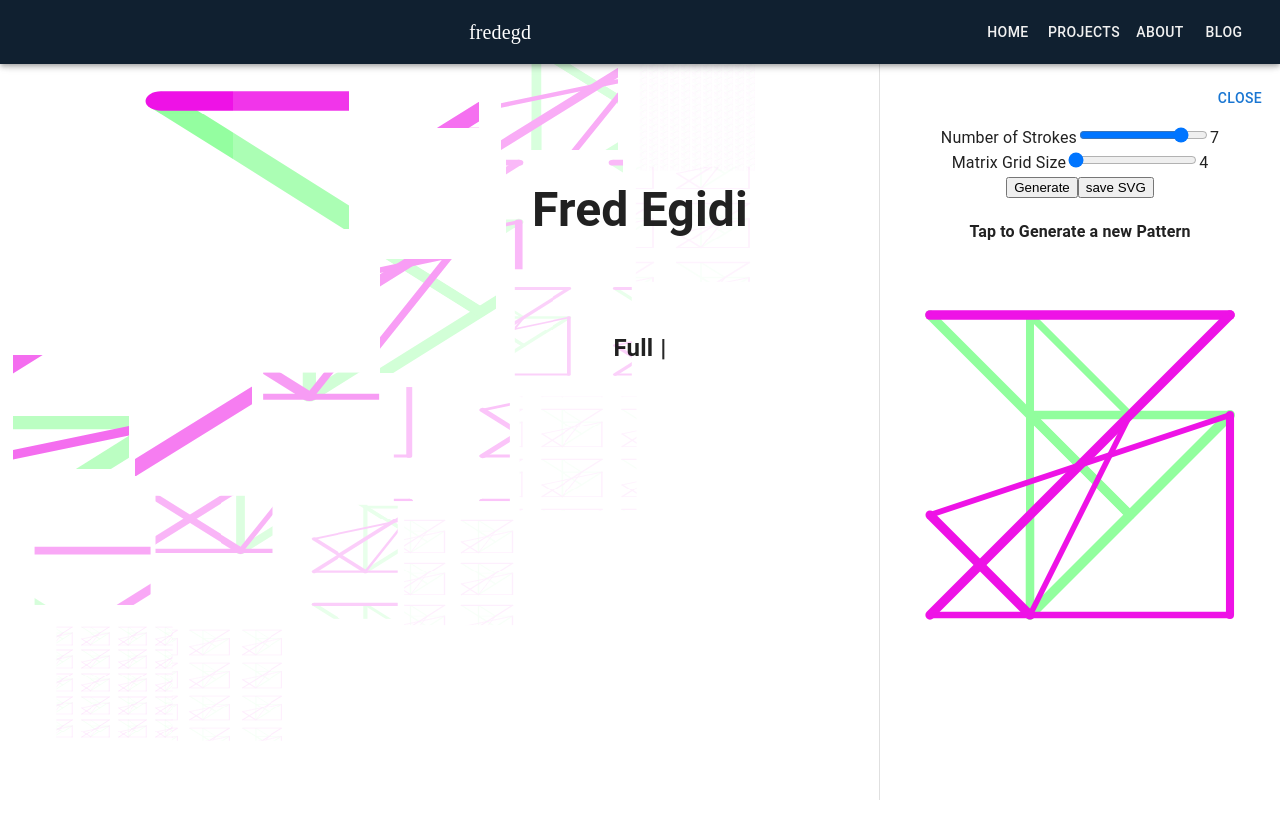
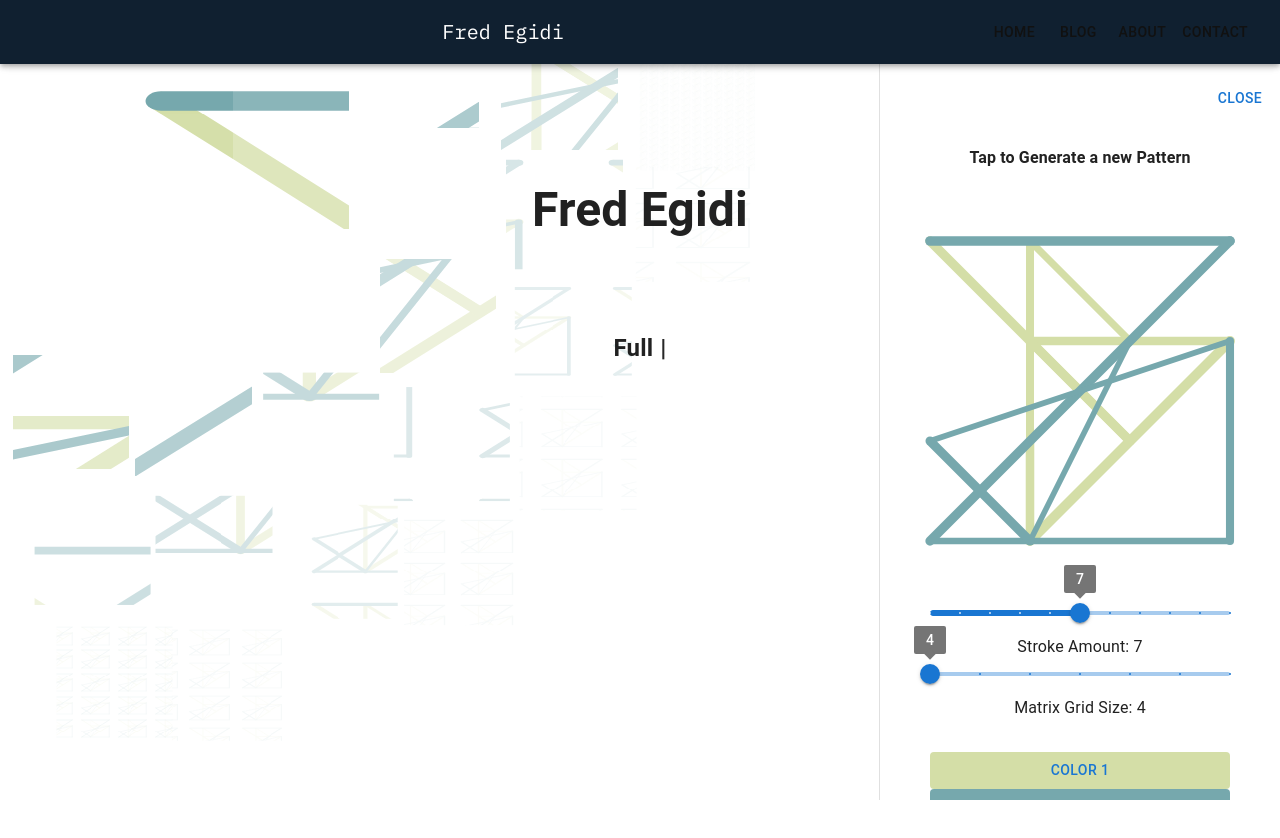
Before and after one commit to fredegd/Digital-Garden, a React (Vite) app in the folder client/: page / in a window 1280 px wide. Both pictures are taken after a click on the button "CHANGE BACKGROUND". Shown: the top 838 px of the page. Built offline with nearby package versions, Linux system fonts and the light colour scheme.

Commit message:
update: navbar, Aw Buttons, style

```diff
--- a/client/src/components/Artwork.jsx
+++ b/client/src/components/Artwork.jsx
@@ -1,9 +1,23 @@
 import React, { useEffect, useRef, useState } from "react";
 import p5 from "p5";
-
+import Button from "@mui/material/Button";
+import Slider from "@mui/material/Slider";
+import Box from "@mui/material/Box";
+import Typography from "@mui/material/Typography";
 function Artwork({ bgImage, setBgImage }) {
   const canvasRef = useRef(null);
   const p5CanvasRef = useRef(null); // Declare p5CanvasRef here
+
+  const getRandomHexColor = () => {
+    const hexChars = "0123456789abcdef";
+    let color = "#";
+    for (let i = 0; i < 6; i++) {
+      const randomIndex = Math.floor(Math.random() * hexChars.length);
+      color += hexChars[randomIndex];
+    }
+    return color;
+  };
+
   // Initial gridSize
   const [gridSize, setGridSize] = useState(
     localStorage.getItem("gridSize")
@@ -15,6 +29,17 @@ function Artwork({ bgImage, setBgImage }) {
     localStorage.getItem("numStrokes")
       ? parseInt(localStorage.getItem("numStrokes"))
       : 7
+  );
+
+  const [color1, setColor1] = useState(
+    localStorage.getItem("col1")
+      ? localStorage.getItem("col1")
+      : getRandomHexColor()
+  );
+  const [color2, setColor2] = useState(
+    localStorage.getItem("col2")
+      ? localStorage.getItem("col2")
+      : getRandomHexColor()
   );
 
   useEffect(() => {
@@ -30,7 +55,6 @@ function Artwork({ bgImage, setBgImage }) {
           "image/svg+xml"
         );
         const svgLines = svgElement.querySelectorAll("line");
-        console.log(svgLines);
         // Loop through each line in the SVG and draw it onto the canvas
         svgLines.forEach((line) => {
           const x1 = parseFloat(line.getAttribute("x1"));
@@ -55,7 +79,6 @@ function Artwork({ bgImage, setBgImage }) {
         const pointSize = p.width / gridSize;
 
         for (let i = 0; i < 2; i++) {
-          const [color1, color2] = getRandomHexColors();
           const col = i % 2 === 0 ? color1 : color2;
 
           let startIndex = Math.floor(p.random(gridSize ** 2));
@@ -110,12 +133,11 @@ function Artwork({ bgImage, setBgImage }) {
     return () => {
       p5Canvas.remove();
     };
-  }, [gridSize, numStrokes, bgImage]);
+  }, [gridSize, numStrokes, bgImage, color1, color2]);
 
   //if no bgImage in local storage, draw once and store on local storage
   useEffect(() => {
     const svgData = localStorage.getItem("svgData");
-    console.log(svgData);
 
     if (svgData) {
       setBgImage(svgData);
@@ -125,25 +147,16 @@ function Artwork({ bgImage, setBgImage }) {
     }
   }, []);
 
-  const getRandomHexColors = () => {
-    const hexChars = "0123456789abcdef";
-    const getRandomHexColor = () => {
-      let color = "#";
-      for (let i = 0; i < 6; i++) {
-        const randomIndex = Math.floor(Math.random() * hexChars.length);
-        color += hexChars[randomIndex];
-      }
-      return color;
-    };
+  const handleColor1Change = () => {
+    const newColor = getRandomHexColor();
+    setColor1(newColor);
+    localStorage.setItem("col1", newColor); // Save col1
+  };
 
-    let color1, color2;
-
-    do {
-      color1 = getRandomHexColor();
-      color2 = getRandomHexColor();
-    } while (color1 === color2); // Ensure color2 is different from color1
-
-    return [color1, color2];
+  const handleColor2Change = () => {
+    const newColor = getRandomHexColor();
+    setColor2(newColor);
+    localStorage.setItem("col2", newColor); // Save col2
   };
 
   const saveSVGLocally = (svgData) => {
@@ -152,6 +165,8 @@ function Artwork({ bgImage, setBgImage }) {
       localStorage.setItem("svgData", svgData);
       localStorage.setItem("gridSize", gridSize); // Save gridSize
       localStorage.setItem("numStrokes", numStrokes); // Save numStrokes
+      localStorage.setItem("col1", color1); // Save col1
+      localStorage.setItem("col2", color2); // Save col2
       console.log("SVG data saved locally.");
     } catch (error) {
       console.error("Error while saving SVG data locally:", error);
@@ -166,14 +181,12 @@ function Artwork({ bgImage, setBgImage }) {
   };
 
   const handleGridSizeChange = (event, newValue) => {
-    console.log(event);
     localStorage.setItem("gridSize", newValue); // Save gridSize
 
     setGridSize(newValue);
   };
 
   const handleNumStrokesChange = (event, newValue) => {
-    console.log(event);
     localStorage.setItem("numStrokes", newValue); // Save numStrokes
 
     setNumStrokes(newValue);
@@ -181,60 +194,90 @@ function Artwork({ bgImage, setBgImage }) {
 
   const handleHardSave = () => {
     if (p5CanvasRef.current) {
-      const svgData = localStorage.getItem('svgData');
+      const svgData = localStorage.getItem("svgData");
       if (!svgData) {
-        console.error('SVG data not found in local storage.');
+        console.error("SVG data not found in local storage.");
         return;
       }
 
       // Create a Blob from the stored SVG data
-      const blob = new Blob([svgData], { type: 'image/svg+xml' });
+      const blob = new Blob([svgData], { type: "image/svg+xml" });
 
       // Create a download link
-      const a = document.createElement('a');
+      const a = document.createElement("a");
       a.href = URL.createObjectURL(blob);
 
       // Set the file name for the download
-      a.download = 'stored_artwork.svg';
+      a.download = "stored_artwork.svg";
 
       // Programmatically trigger the download
       a.click();
     }
   };
 
+  return (
+    <div>
+      <Box
+        sx={{ display: "flex", flexDirection: "column", alignItems: "center" }}
+      >
+        <Box sx={{ width: 400 }}>
+          <div ref={canvasRef} onClick={handleDrawAndStore}>
+            <h4>Tap to Generate a new Pattern</h4>
+          </div>
+        </Box>
+        <Box sx={{ width: 300 }}>
+          <Slider
+            aria-label="numStrokes"
+            defaultValue={numStrokes}
+            valueLabelDisplay="on"
+            step={1}
+            marks
+            min={2}
+            max={12}
+            onChange={handleNumStrokesChange}
+          />
+          <Typography>Stroke Amount: {numStrokes}</Typography>
+        </Box>
 
+        <Box sx={{ width: 300 }}>
+          <Slider
+            aria-label="gridSize"
+            defaultValue={gridSize}
+            valueLabelDisplay="on"
+            step={1}
+            marks
+            min={4}
+            max={10}
+            onChange={handleGridSizeChange}
+          />
+          <Typography>Matrix Grid Size: {gridSize}</Typography>
+        </Box>
 
-  return (
-    <div >
+        <Box sx={{ width: 300, mt: "2rem" }}>
+          <Button
+            onClick={handleColor1Change}
+            style={{ background: `${color1}`, width: "300px" }}
+          >
+            Color 1
+          </Button>
 
-      <div>
-        <label>Number of Strokes</label>
-        <input
-          type="range"
-          min="2"
-          max="8"
-          step="1"
-          value={numStrokes}
-          onChange={(e) => handleNumStrokesChange(e, e.target.value)}
-        />
-        {numStrokes}
-      </div>
-      <div>
-        <label>Matrix Grid Size</label>
-        <input
-          type="range"
-          min="4"
-          max="10"
-          step="1"
-          value={gridSize}
-          onChange={(e) => handleGridSizeChange(e, e.target.value)}
-        />
-        {gridSize}
-      </div>
-      <button onClick={handleDrawAndStore}>Generate</button>
-      <button onClick={handleHardSave}>save SVG</button>
-      <h4>Tap to Generate a new Pattern</h4>
-      <div ref={canvasRef} onClick={handleDrawAndStore}></div>
+          <Button
+            onClick={handleColor2Change}
+            style={{ background: `${color2}`, width: "300px" }}
+          >
+            Color 2
+          </Button>
+        </Box>
+
+        <Box sx={{ width: 300, mt: "2rem" }}>
+          <Button onClick={handleDrawAndStore} style={{ width: "300px" }}>
+            Generate
+          </Button>
+          <Button onClick={handleHardSave} style={{ width: "300px" }}>
+            save SVG
+          </Button>
+        </Box>
+      </Box>
     </div>
   );
 }
--- a/client/src/components/Navbar.jsx
+++ b/client/src/components/Navbar.jsx
@@ -68,16 +68,16 @@ function Navbar(props) {
           <Typography
             variant="h6"
             component="div"
-            fontFamily={"Montserrat"}
+            fontFamily={"IBM Plex Mono"}
             sx={{ flexGrow: 1, display: { xs: "none", sm: "block" } }}
           >
-            fredegd
+            Fred Egidi
           </Typography>
 
           <Box sx={{ display: { xs: "none", sm: "block" } }}>
             {navItems.map((item) => (
               <Link key={item.id} href={item.linkTo} underline="hover">
-                <Button sx={{ color: "#f1f1f1" }}>{item.name}</Button>
+                <Button sx={{ color: "#111111" }}>{item.name}</Button>
               </Link>
             ))}
           </Box>
--- a/client/src/navItems.js
+++ b/client/src/navItems.js
@@ -1,6 +1,7 @@
 export const navItems = [
   { id: 1, name: "Home", linkTo: "/" },
-  { id: 2, name: "Projects", linkTo: "/projects" },
-  { id: 3, name: "About", linkTo: "/about" },
-  { id: 4, name: "Blog", linkTo: "/blog" },
+  // { id: 2, name: "Projects", linkTo: "/projects" },
+  { id: 3, name: "Blog", linkTo: "/blog" },
+  { id: 4, name: "About", linkTo: "/about" },
+  { id: 5, name: "Contact", linkTo: "/contact" },
 ];
```
Also changed, not shown: client/src/assets/stored_artwork (2).svg (added).
